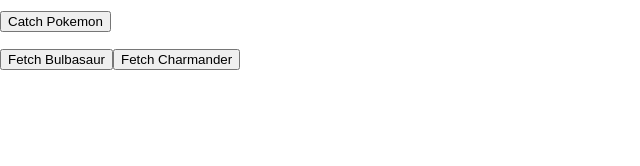
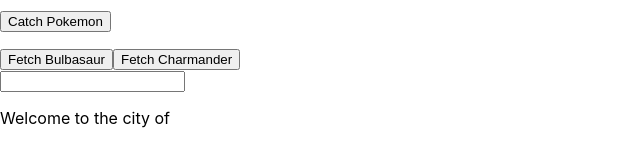
Before and after one commit to yunusfirat/Pokedex-CodeYourFuture, a React (Create React App) app: page / in a window 1280 px wide. Shown: the part 540-706 px from the top of the page, without its empty margins (0-640 px from the left). Built offline with nearby package versions, Linux system fonts and the light colour scheme.

Commit message:
added input

```diff
--- a/src/App.js
+++ b/src/App.js
@@ -4,6 +4,7 @@
 import CaughtPokemon from "./CaughtPokemon";
 // import PokemonMoves from "./PokemonMoves";
 import PokemonMovesSelector from "./PokemonMovesSelector";
+import PokemonCity from "./PokemonCity";
 function App() {
 	let abilities = ["Anticipation", "Adaptability", "Run-Away"];
 	let date = new Date().toLocaleDateString();
@@ -17,6 +18,7 @@
 			<BestPokemon abilities={abilities}/>
 			<CaughtPokemon  date={date}/>
 			<PokemonMovesSelector />
+			<PokemonCity />
 		</div>
 	);
 }
--- /dev/null
+++ b/src/PokemonCity.js
@@ -0,0 +1,24 @@
+import React, { useState } from "react";
+
+function PokemonCity() {
+	const [city, setCity] = useState("");
+
+	const updateCity = (event) => {
+		console.log(event.target.value);
+		setCity(event.target.value);
+	};
+
+	return (
+		<div>
+			<input
+				type="text"
+				value={city}
+				onChange={updateCity}
+
+			/>
+			<p>Welcome to the city of {city}</p>
+		</div>
+	);
+}
+
+export default PokemonCity;
```
